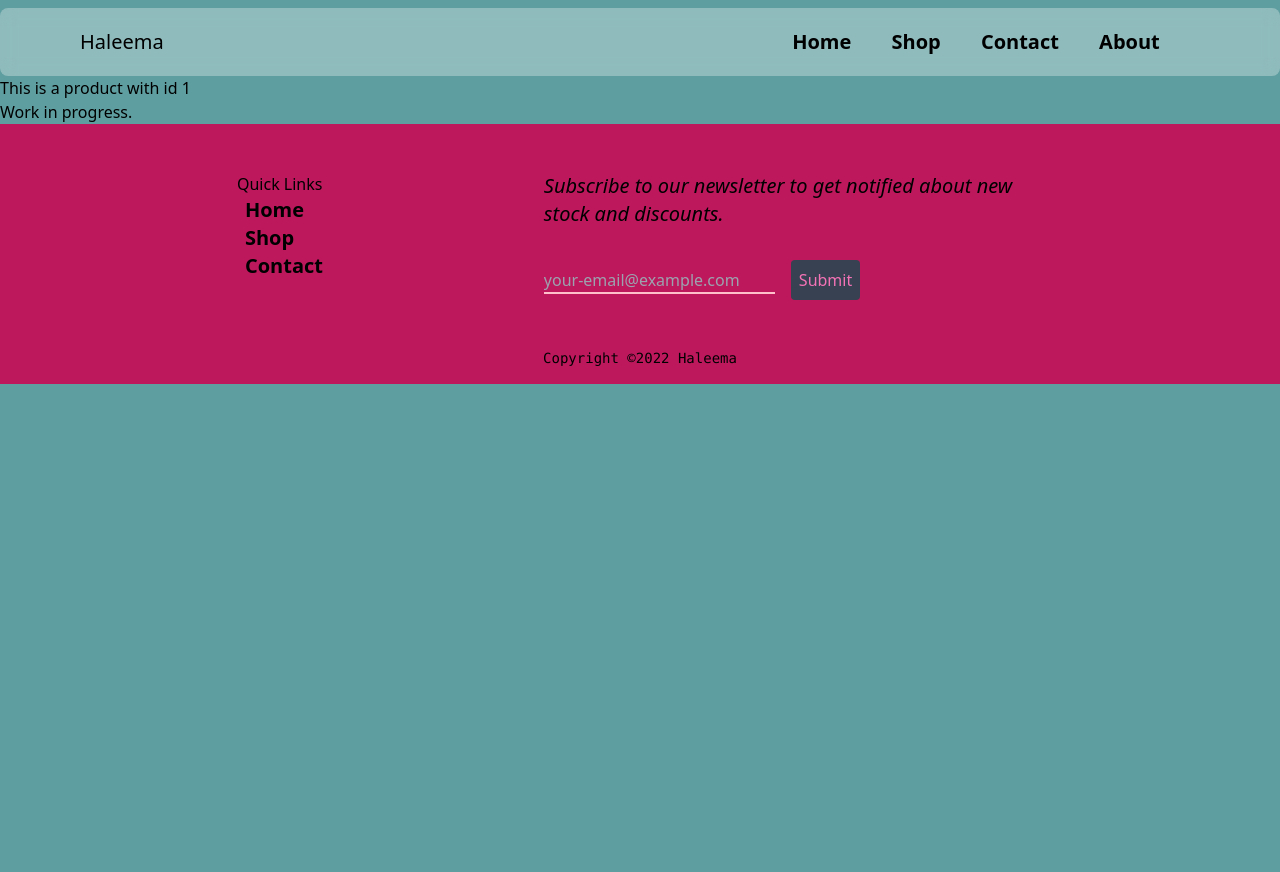
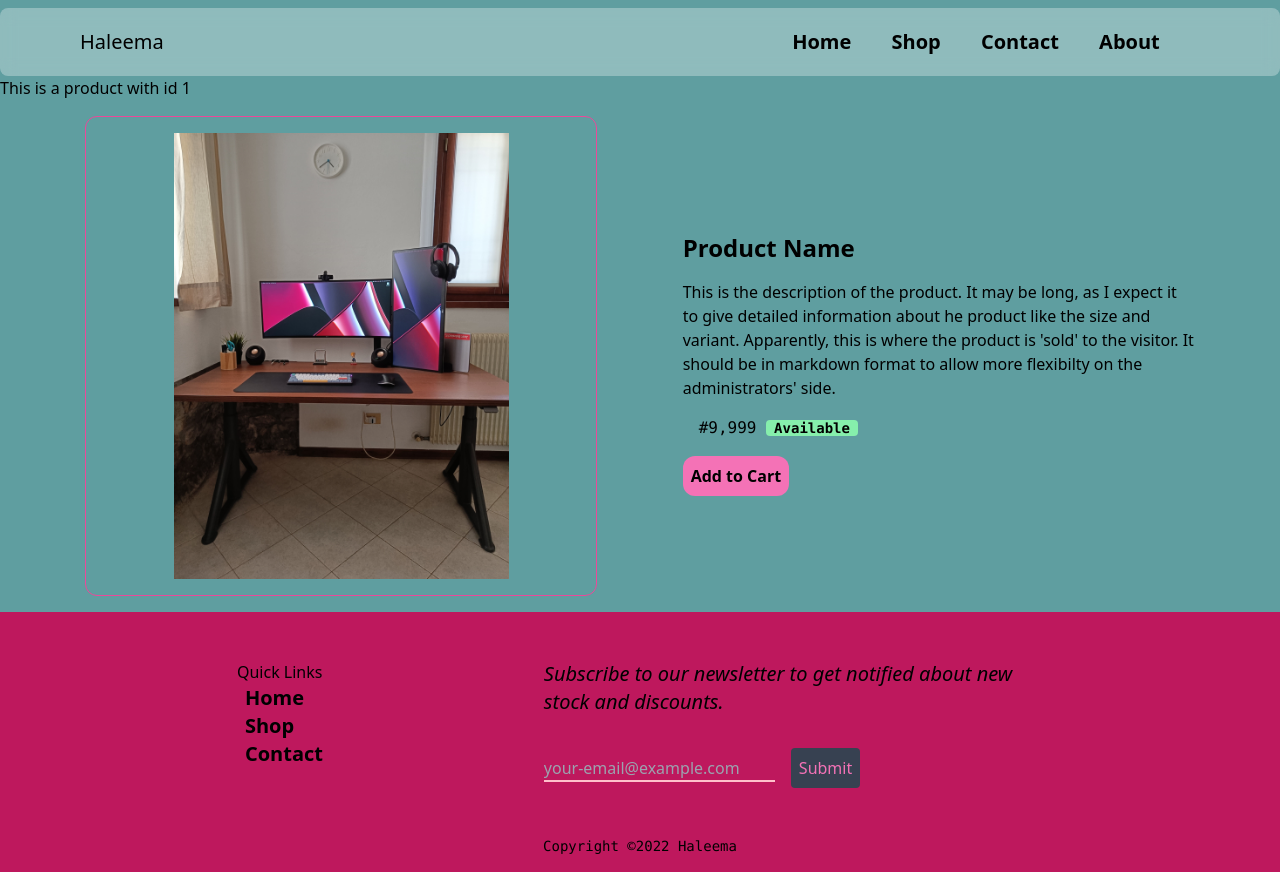
Before and after one commit to Habeebullahi01/Savoir_Care_Client, a Next.js app: page /shop/product/1 in a window 1280 px wide. Before the commit the page ends 800 px from the top, so only its background shows below. Built offline with nearby package versions, Linux system fonts and the light colour scheme.

Commit message:
Product page

```diff
--- /dev/null
+++ b/components/button.js
@@ -0,0 +1,15 @@
+const AddToCart = () => {
+  return (
+    <>
+      <button
+        className={`p-2 bg-pink-400 font-semibold hover:bg-slate-300 rounded-xl`}
+      >
+        Add to Cart
+      </button>
+    </>
+  );
+};
+
+module.exports = {
+  AddToCart,
+};
--- a/pages/shop/[category]/index.js
+++ b/pages/shop/[category]/index.js
@@ -9,15 +9,17 @@ const Category = () => {
   return (
     <>
       <Head>
-        <title>Shop - {category}</title>
+        <title>{`Shop - ${category}`}</title>
       </Head>
-      <h1>This is the {category} section of the Shop. </h1>
-      <ProductList />
+      <div className={`my-4`}>
+        <h1>This is the {category} section of the Shop. </h1>
+        <ProductList />
+      </div>
       {/* PAGINATION CONTROLS */}
     </>
   );
 };
-
+// WRAP IN `my-4` CLASSED DIV
 export default Category;
 
 /*
--- a/pages/shop/product/[id]/index.js
+++ b/pages/shop/product/[id]/index.js
@@ -1,4 +1,5 @@
 import { useRouter } from "next/router";
+import { AddToCart } from "../../../../components/button";
 
 const Product = () => {
   const route = useRouter();
@@ -7,7 +8,33 @@ const Product = () => {
   return (
     <>
       <h1>This is a product with id {id}</h1>
-      <p>Work in progress.</p>
+      <div
+        className={`flex flex-col md:flex-row items-center justify-evenly my-4`}
+      >
+        <div
+          className={`w-[80%] md:w-[40%] h-[30em] py-4 rounded-xl border border-pink-500`}
+        >
+          <img src="/ws2.jpg" className={`w-full h-full object-contain`} />
+        </div>
+        {/* The image should be a slideshow */}
+        <div className={`w-[90%] md:w-[40%]`}>
+          <p className={`text-2xl font-semibold my-4`}>Product Name</p>
+          <p className={`my-2`}>
+            This is the description of the product. It may be long, as I expect
+            it to give detailed information about he product like the size and
+            variant. Apparently, this is where the product is 'sold' to the
+            visitor. It should be in markdown format to allow more flexibilty on
+            the administrators' side.
+          </p>
+          <p className={`font-mono m-4`}>
+            #9,999{" "}
+            <span className={`text-sm font-semibold bg-green-300 rounded px-2`}>
+              Available
+            </span>
+          </p>
+          <AddToCart />
+        </div>
+      </div>
     </>
   );
 };
```
